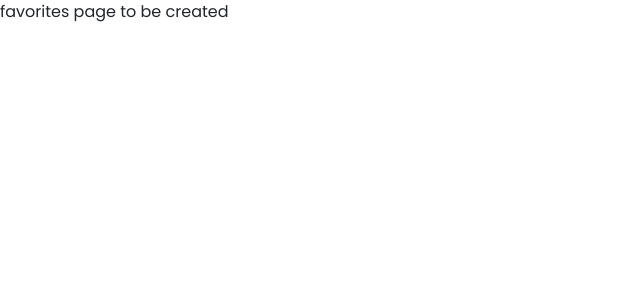
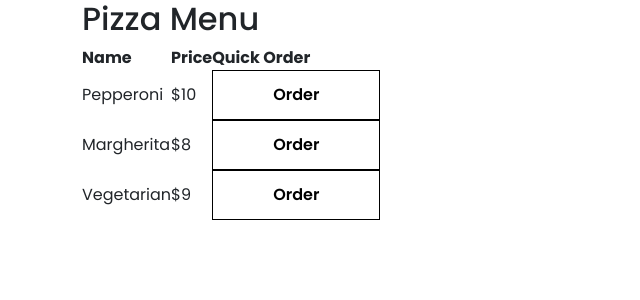
Before and after one commit to akabikas/pizza-react-app-v3, a React (Create React App) app: page /favorites in a window 1280 px wide. Shown: the top 300 px of the page, without its empty margins (0-640 px from the left). Built offline with nearby package versions, Linux system fonts and the light colour scheme.

Commit message:
Routes Updated and Integration For Favourites Page

```diff
--- a/src/App.js
+++ b/src/App.js
@@ -1,6 +1,7 @@
 import "./App.css";
 import OrderPage from "./views/OrderPage";
 import { BrowserRouter as Router, Route, Routes } from 'react-router-dom';
+import PizzaTable from "./views/Pizzatable";
 
 function App() {
   return (
@@ -8,9 +9,10 @@ function App() {
       <Router>
             <Routes>
               <Route end path="/" element={<OrderPage />} />
-              <Route path="/favorites" element={"favorites page to be created"} />
+              <Route path="/favorites" element={ <PizzaTable />} />
           </Routes>
       </Router>
+
     </>
   );
 }
--- a/src/views/FavouritesTab.js
+++ b/src/views/FavouritesTab.js
@@ -11,7 +11,7 @@ const Favouritestabs = ({ name, price }) => {
     <div>
       <h3>{name}</h3>
       <p>{price}</p>
-      <button onClick={toggleFavorite}>
+      <button onClick={toggleFavorite} className='OrderNowButton'>
         {isFavorite ? 'Remove from Favorites' : 'Add to Favorites'}
       </button>
     </div>
--- a/src/views/OrderPage.js
+++ b/src/views/OrderPage.js
@@ -4,7 +4,9 @@ import "../assets/css/OrderPage.css";
 import logo from '../assets/img/pizza.png';
 import OrderConfirmationModal from "../components/Modal";
 
+
 import emailjs from 'emailjs-com';
+import Favouritestabs from './FavouritesTab';
 emailjs.init('NnQS5BEsBSDf-T5Q6');
 function Form() {
   const [firstName, setFirstName] = useState('');
@@ -127,7 +129,9 @@ function Form() {
             </fieldset>
             <br />
             <button type="submit" className='OrderNowButton'>Order Now</button>
+
           </form>
+          <Favouritestabs />
         </div>
         <div className='pizza-image col-6'>
           <img src={logo} ></img>
--- a/src/views/Pizzatable.js
+++ b/src/views/Pizzatable.js
@@ -20,7 +20,7 @@ const PizzaTable = () => {
   };
 
   return (
-    <div>
+    <div className='container'>
       <h2>Pizza Menu</h2>
       <table>
         <thead>
@@ -36,7 +36,7 @@ const PizzaTable = () => {
               <td>{pizza.name}</td>
               <td>${pizza.price}</td>
               <td>
-                <button onClick={() => handleSelectPizza(pizza)}>Order</button>
+                <button className='OrderNowButton' onClick={() => handleSelectPizza(pizza)}>Order</button>
               </td>
             </tr>
           ))}
@@ -46,7 +46,7 @@ const PizzaTable = () => {
         <div>
           <h3>Selected Pizza: {selectedPizza.name}</h3>
           <p>Price: ${selectedPizza.price}</p>
-          <button onClick={handleQuickOrder}>Quick Order</button>
+          <button className='OrderNowButton' onClick={handleQuickOrder}>Quick Order</button>
         </div>
       )}
     </div>
```
